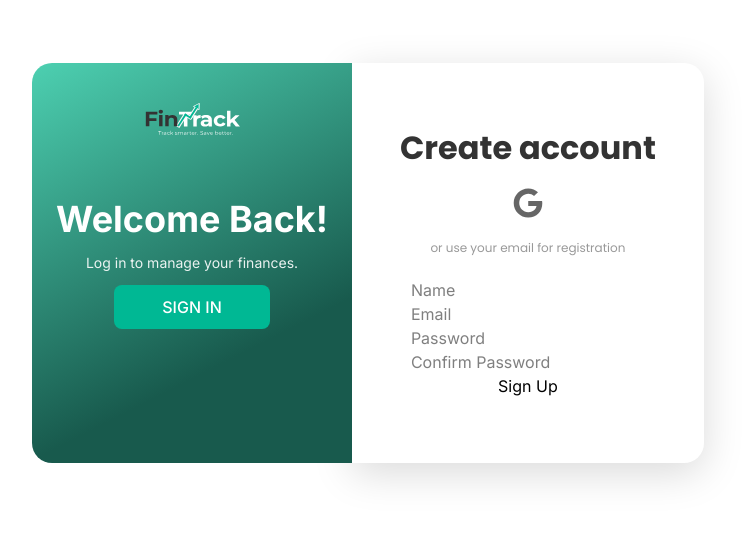
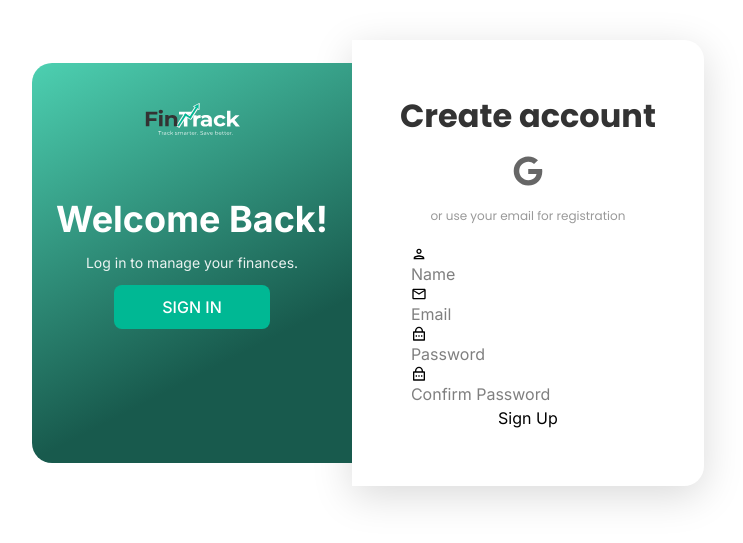
Before and after one commit to ZozuliaMykyta/FinTrack, a Next.js app in the folder frontend/: page /signUp in a window 1280 px wide. Shown: the part 137-680 px from the top of the page, without its empty margins (272-1015 px from the left). Built offline with nearby package versions, Linux system fonts and the light colour scheme.

Commit message:
update AuthForm

```diff
--- a/frontend/src/components/auth/AuthForm.tsx
+++ b/frontend/src/components/auth/AuthForm.tsx
@@ -1,21 +1,35 @@
 import { usePathname } from "next/navigation";
 import React from "react";
+import { MdOutlinePerson, MdOutlineEmail } from "react-icons/md";
+import { RiLockPasswordLine } from "react-icons/ri";
 
 const AuthForm: React.FC = () => {
   const pathName = usePathname();
   return (
     <form className="flex flex-col">
       {pathName === "/signUp" && (
+        <div>
+          <MdOutlinePerson />
           <input type="text" name="name" placeholder="Name" />
+        </div>
       )}
+      <div>
+        <MdOutlineEmail />
         <input type="email" name="email" placeholder="Email" />
+      </div>
+      <div>
+        <RiLockPasswordLine />
         <input type="password" name="password" placeholder="Password" />
+      </div>
       {pathName === "/signUp" && (
+        <div>
+          <RiLockPasswordLine />
           <input
             type="password"
             name="confirm password"
             placeholder="Confirm Password"
           />
+        </div>
       )}
       <button type="submit" className="cursor-pointer">
         {pathName === "/signUp" ? "Sign Up" : "Sign In"}
```
Lines whose indentation alone changed are shown as unchanged.
